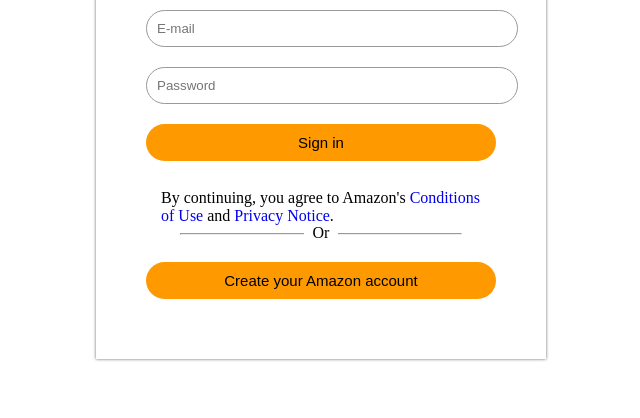
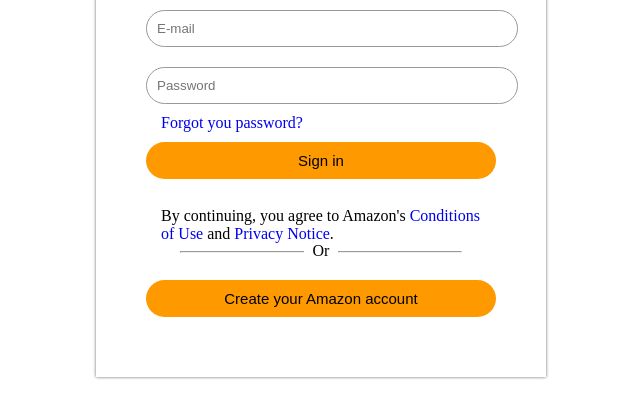
Before and after one commit to 3140-GroupA/Assignment13, a plain HTML site: page Account Signup Form/v2/sign-in.html in a window 1280 px wide. Shown: the part 292-710 px from the top of the page, without its empty margins (319-959 px from the left). Drawn offline with Linux system fonts and the light colour scheme.

Commit message:
Update sign-in.html
Added a label to give user option if they have forgotten there password. Upon clicking the hyperlink it redirects the user to the Recover-Acct.html page.

```diff
--- a/Account Signup Form/v2/sign-in.html
+++ b/Account Signup Form/v2/sign-in.html
@@ -11,6 +11,7 @@
     <form action="/action_page.php">
     <input type="email" class="input-box" placeholder="E-mail" required>
     <input type="password" class="input-box" placeholder="Password" required minlength="6" ><br>
+    <label> <a href = "Recover-Acct.html" > Forgot you password? </a></label>
     <button class="button" class="signin-btn">Sign in</button>
     <br><br>
     <label> By continuing, you agree to Amazon's <a href="#"> Conditions of Use</a>
```
